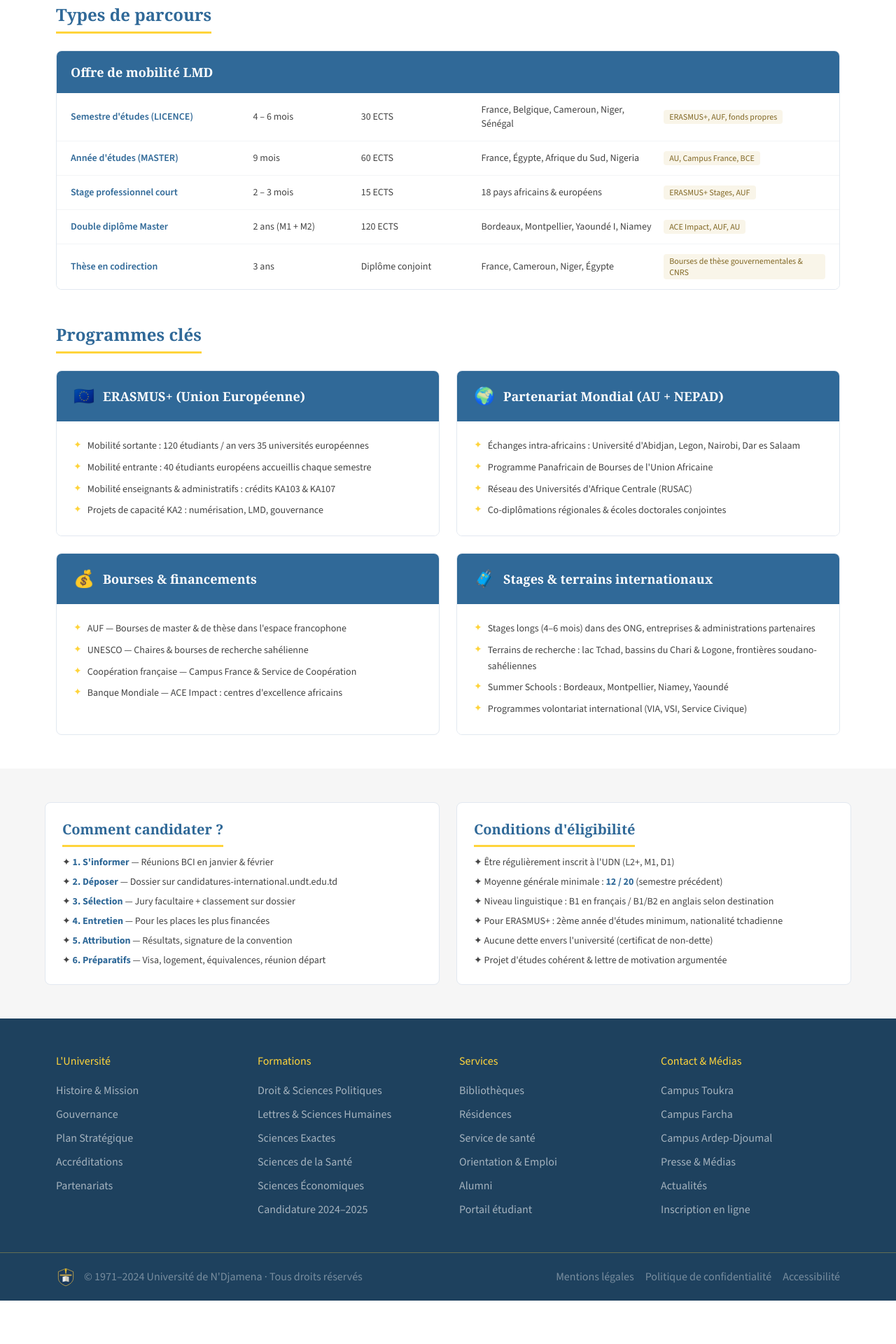
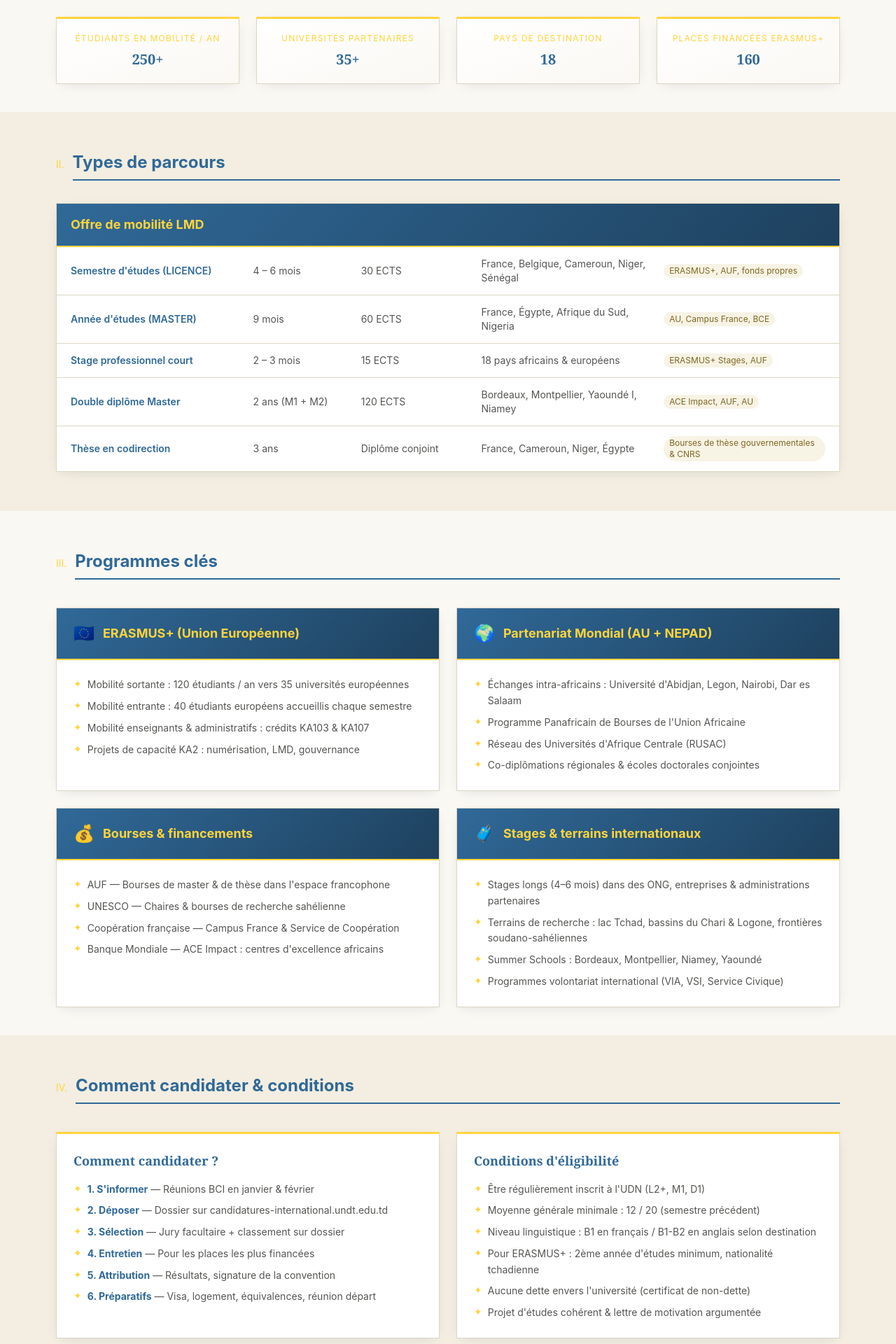
Before and after one commit to Barya696/universite-ndjamena-official-web, a React (Vite) app in the folder frontend/: page /universite/international/programmes-echange in a window 1280 px wide. Shown: the part 500-2420 px from the top of the page at 70% size. Before the commit the page ends 2358 px from the top, so only its background shows below. Built offline with nearby package versions, Linux system fonts and the light colour scheme.

Commit message:
Intertional : Programmes Echange

```diff
--- a/frontend/src/app/Components/Universites/International/ProgrammesEchange.tsx
+++ b/frontend/src/app/Components/Universites/International/ProgrammesEchange.tsx
@@ -1,7 +1,60 @@
 import { BRAND } from "../../Utils/brand";
 
 const NAVY = BRAND.navy;
+const NAVY_DEEP = BRAND.navyDeep;
 const GOLD = BRAND.gold;
+const PARCHMENT = "#FAF8F3";
+const PARCHMENT_ALT = "#F3EEE1";
+const LINE = "#DDD6C4";
+const INK_SOFT = "#565553";
+const SHADOW = "0 4px 18px -8px rgba(20,30,55,0.18)";
+// Matches the sans-serif used in the site footer / HistoireMission page.
+const FONT = "'Inter', ui-sans-serif, system-ui, -apple-system, sans-serif";
+
+const STATS = [
+  { k: "Étudiants en mobilité / an", v: "250+" },
+  { k: "Universités partenaires", v: "35+" },
+  { k: "Pays de destination", v: "18" },
+  { k: "Places financées ERASMUS+", v: "160" },
+];
+
+const PARCOURS = [
+  {
+    type: "Semestre d'études (LICENCE)",
+    duree: "4 – 6 mois",
+    credits: "30 ECTS",
+    destinations: "France, Belgique, Cameroun, Niger, Sénégal",
+    bourses: "ERASMUS+, AUF, fonds propres",
+  },
+  {
+    type: "Année d'études (MASTER)",
+    duree: "9 mois",
+    credits: "60 ECTS",
+    destinations: "France, Égypte, Afrique du Sud, Nigeria",
+    bourses: "AU, Campus France, BCE",
+  },
+  {
+    type: "Stage professionnel court",
+    duree: "2 – 3 mois",
+    credits: "15 ECTS",
+    destinations: "18 pays africains & européens",
+    bourses: "ERASMUS+ Stages, AUF",
+  },
+  {
+    type: "Double diplôme Master",
+    duree: "2 ans (M1 + M2)",
+    credits: "120 ECTS",
+    destinations: "Bordeaux, Montpellier, Yaoundé I, Niamey",
+    bourses: "ACE Impact, AUF, AU",
+  },
+  {
+    type: "Thèse en codirection",
+    duree: "3 ans",
+    credits: "Diplôme conjoint",
+    destinations: "France, Cameroun, Niger, Égypte",
+    bourses: "Bourses de thèse gouvernementales & CNRS",
+  },
+];
 
 const PROGRAMMES = [
   {
@@ -46,55 +99,47 @@ const PROGRAMMES = [
   },
 ];
 
-const PARCOURS = [
-  {
-    type: "Semestre d'études (LICENCE)",
-    duree: "4 – 6 mois",
-    credits: "30 ECTS",
-    destinations: "France, Belgique, Cameroun, Niger, Sénégal",
-    bourses: "ERASMUS+, AUF, fonds propres",
-  },
-  {
-    type: "Année d'études (MASTER)",
-    duree: "9 mois",
-    credits: "60 ECTS",
-    destinations: "France, Égypte, Afrique du Sud, Nigeria",
-    bourses: "AU, Campus France, BCE",
-  },
-  {
-    type: "Stage professionnel court",
-    duree: "2 – 3 mois",
-    credits: "15 ECTS",
-    destinations: "18 pays africains & européens",
-    bourses: "ERASMUS+ Stages, AUF",
-  },
-  {
-    type: "Double diplôme Master",
-    duree: "2 ans (M1 + M2)",
-    credits: "120 ECTS",
-    destinations: "Bordeaux, Montpellier, Yaoundé I, Niamey",
-    bourses: "ACE Impact, AUF, AU",
-  },
-  {
-    type: "Thèse en codirection",
-    duree: "3 ans",
-    credits: "Diplôme conjoint",
-    destinations: "France, Cameroun, Niger, Égypte",
-    bourses: "Bourses de thèse gouvernementales & CNRS",
-  },
+const CANDIDATER = [
+  { strong: "1. S'informer", rest: "— Réunions BCI en janvier & février" },
+  { strong: "2. Déposer", rest: "— Dossier sur candidatures-international.undt.edu.td" },
+  { strong: "3. Sélection", rest: "— Jury facultaire + classement sur dossier" },
+  { strong: "4. Entretien", rest: "— Pour les places les plus financées" },
+  { strong: "5. Attribution", rest: "— Résultats, signature de la convention" },
+  { strong: "6. Préparatifs", rest: "— Visa, logement, équivalences, réunion départ" },
 ];
+
+const ELIGIBILITE = [
+  "Être régulièrement inscrit à l'UDN (L2+, M1, D1)",
+  "Moyenne générale minimale : 12 / 20 (semestre précédent)",
+  "Niveau linguistique : B1 en français / B1-B2 en anglais selon destination",
+  "Pour ERASMUS+ : 2ème année d'études minimum, nationalité tchadienne",
+  "Aucune dette envers l'université (certificat de non-dette)",
+  "Projet d'études cohérent & lettre de motivation argumentée",
+];
+
+function SectionHeading({ roman, title }: { roman: string; title: string }) {
+  return (
+    <div className="flex items-baseline gap-3 mb-8">
+      <span className="text-sm" style={{ color: GOLD, fontFamily: FONT }}>
+        {roman}
+      </span>
+      <h2 className="text-2xl font-bold pb-2 flex-1" style={{ color: NAVY, fontFamily: FONT, borderBottom: `2px solid ${NAVY}` }}>
+        {title}
+      </h2>
+    </div>
+  );
+}
 
 export default function ProgrammesEchange() {
   return (
-    <div className="bg-white min-h-screen">
+    <div style={{ background: PARCHMENT }} className="min-h-screen">
+      {/* EN-TÊTE */}
       <section
         className="py-16 px-4 md:px-[50px]"
-        style={{
-          background: `linear-gradient(180deg, ${BRAND.navyDeep} 0%, ${NAVY} 100%)`,
-        }}
+        style={{ background: `linear-gradient(180deg, ${NAVY_DEEP} 0%, ${NAVY} 100%)` }}
       >
         <div className="max-w-6xl mx-auto">
-          <p className="uppercase tracking-[0.2em] text-xs mb-3" style={{ color: GOLD }}>
+          <p className="uppercase tracking-[0.2em] text-xs mb-3" style={{ color: GOLD, fontFamily: FONT }}>
             International
           </p>
           <h1
@@ -103,7 +148,7 @@ export default function ProgrammesEchange() {
           >
             Programmes d'échange
           </h1>
-          <p className="text-lg text-white/80 max-w-3xl leading-relaxed">
+          <p className="text-lg text-white/80 max-w-3xl leading-relaxed" style={{ fontFamily: FONT }}>
             Plus de 250 étudiants par an partent en mobilité grâce à des programmes
             financés par l'Union Européenne, l'Union Africaine, l'UNESCO et l'AUF.
             Que ce soit pour un semestre, un stage ou un double diplôme, l'UDN
@@ -112,20 +157,24 @@ export default function ProgrammesEchange() {
         </div>
       </section>
 
-      <section className="max-w-6xl mx-auto px-4 py-8">
-        <div className="grid md:grid-cols-4 gap-4 text-sm">
-          {[
-            { k: "Étudiants en mobilité / an", v: "250+" },
-            { k: "Universités partenaires", v: "35+" },
-            { k: "Pays de destination", v: "18" },
-            { k: "Places financées ERASMUS+", v: "160" },
-          ].map((s) => (
+      {/* EN BREF */}
+      <section className="max-w-6xl mx-auto px-4 pt-14 pb-4">
+        <SectionHeading roman="I." title="En bref" />
+        <div className="grid md:grid-cols-4 gap-6 pt-2">
+          {STATS.map((s) => (
             <div
               key={s.k}
-              className="p-4 rounded-lg border text-center"
-              style={{ background: "#f8fafc", borderTop: `3px solid ${GOLD}`, borderColor: "#e2e8f0" }}
+              className="text-center p-5 bg-white"
+              style={{
+                boxShadow: SHADOW,
+                border: `1px solid ${LINE}`,
+                borderTop: `3px solid ${GOLD}`,
+                backgroundImage: `linear-gradient(160deg, #ffffff 0%, ${PARCHMENT} 100%)`,
+              }}
             >
-              <p className="text-xs uppercase tracking-wider text-[#646464] mb-1">{s.k}</p>
+              <p className="text-xs uppercase tracking-wider mb-2" style={{ color: GOLD, fontFamily: FONT, letterSpacing: "0.1em" }}>
+                {s.k}
+              </p>
               <p className="text-xl font-bold" style={{ color: NAVY, fontFamily: "Georgia, serif" }}>
                 {s.v}
               </p>
@@ -134,33 +183,36 @@ export default function ProgrammesEchange() {
         </div>
       </section>
 
-      <section className="max-w-6xl mx-auto px-4 pb-12">
-        <h2
-          className="text-2xl font-bold mb-6 pb-2 inline-block"
-          style={{ color: NAVY, fontFamily: "Georgia, serif", borderBottom: `3px solid ${GOLD}` }}
+      {/* TYPES DE PARCOURS */}
+      <section className="py-14 mt-6" style={{ background: PARCHMENT_ALT }}>
+        <div className="max-w-6xl mx-auto px-4">
+          <SectionHeading roman="II." title="Types de parcours" />
+          <article className="bg-white overflow-hidden" style={{ boxShadow: SHADOW, border: `1px solid ${LINE}` }}>
+            <div
+              className="px-5 py-4"
+              style={{ background: `linear-gradient(135deg, ${NAVY} 0%, ${NAVY_DEEP} 100%)`, borderBottom: `2px solid ${GOLD}` }}
             >
-          Types de parcours
-        </h2>
-        <article className="rounded-lg border overflow-hidden" style={{ borderColor: "#e2e8f0" }}>
-          <div className="px-5 py-4" style={{ background: NAVY }}>
-            <h2 className="font-bold text-white text-lg" style={{ fontFamily: "Georgia, serif" }}>
+              <h3 className="font-bold text-lg" style={{ color: GOLD, fontFamily: FONT }}>
                 Offre de mobilité LMD
-            </h2>
+              </h3>
             </div>
-          <div className="bg-white divide-y divide-gray-100">
-            {PARCOURS.map((p) => (
+            <div>
+              {PARCOURS.map((p, i) => (
                 <div
                   key={p.type}
                   className="grid md:grid-cols-[1.4fr_0.8fr_0.9fr_1.4fr_1.3fr] gap-3 px-5 py-3.5 text-sm items-center"
+                  style={{ borderTop: i === 0 ? "none" : `1px solid ${LINE}` }}
                 >
-                <div className="font-semibold" style={{ color: NAVY }}>{p.type}</div>
-                <div className="text-[#444]">{p.duree}</div>
-                <div className="text-[#444]">{p.credits}</div>
-                <div className="text-[#444]">{p.destinations}</div>
-                <div className="text-[#444]">
+                  <div className="font-semibold" style={{ color: NAVY, fontFamily: FONT }}>
+                    {p.type}
+                  </div>
+                  <div style={{ color: INK_SOFT, fontFamily: FONT }}>{p.duree}</div>
+                  <div style={{ color: INK_SOFT, fontFamily: FONT }}>{p.credits}</div>
+                  <div style={{ color: INK_SOFT, fontFamily: FONT }}>{p.destinations}</div>
+                  <div>
                     <span
-                    className="inline-block px-2 py-0.5 rounded text-xs"
-                    style={{ background: "rgba(200,168,75,0.12)", color: "#806724" }}
+                      className="inline-block px-2 py-0.5 text-xs"
+                      style={{ background: "rgba(200,168,75,0.14)", color: "#806724", fontFamily: FONT, borderRadius: 999 }}
                     >
                       {p.bourses}
                     </span>
@@ -169,33 +221,37 @@ export default function ProgrammesEchange() {
               ))}
             </div>
           </article>
+        </div>
       </section>
 
-      <section className="max-w-6xl mx-auto px-4 pb-12">
-        <h2
-          className="text-2xl font-bold mb-6 pb-2 inline-block"
-          style={{ color: NAVY, fontFamily: "Georgia, serif", borderBottom: `3px solid ${GOLD}` }}
-        >
-          Programmes clés
-        </h2>
-        <div className="grid md:grid-cols-2 gap-6">
+      {/* PROGRAMMES CLÉS */}
+      <section className="max-w-6xl mx-auto px-4 pt-14 pb-4">
+        <SectionHeading roman="III." title="Programmes clés" />
+        <div className="grid md:grid-cols-2 gap-6 pt-2">
           {PROGRAMMES.map((p) => (
             <article
               key={p.titre}
-              className="rounded-lg border overflow-hidden"
-              style={{ borderColor: "#e2e8f0" }}
+              className="bg-white overflow-hidden"
+              style={{ boxShadow: SHADOW, border: `1px solid ${LINE}` }}
             >
-              <div className="px-6 py-5 flex items-center gap-3" style={{ background: NAVY }}>
-                <span className="text-2xl">{p.icone}</span>
-                <h3 className="font-bold text-white text-lg" style={{ fontFamily: "Georgia, serif" }}>
+              <div
+                className="px-6 py-5 flex items-center gap-3"
+                style={{ background: `linear-gradient(135deg, ${NAVY} 0%, ${NAVY_DEEP} 100%)`, borderBottom: `2px solid ${GOLD}` }}
+              >
+                <span className="text-2xl" aria-hidden>
+                  {p.icone}
+                </span>
+                <h3 className="font-bold text-lg" style={{ color: GOLD, fontFamily: FONT }}>
                   {p.titre}
                 </h3>
               </div>
-              <div className="p-6 bg-white">
-                <ul className="space-y-2 text-sm text-[#444]">
+              <div className="p-6">
+                <ul className="space-y-2 text-sm" style={{ color: INK_SOFT, fontFamily: FONT }}>
                   {p.detail.map((d) => (
                     <li key={d} className="flex gap-2">
-                      <span style={{ color: GOLD }}>✦</span>
+                      <span className="shrink-0" style={{ color: GOLD }} aria-hidden>
+                        ✦
+                      </span>
                       <span className="leading-relaxed">{d}</span>
                     </li>
                   ))}
@@ -206,45 +262,49 @@ export default function ProgrammesEchange() {
         </div>
       </section>
 
-      <section style={{ background: "#f6f6f6" }} className="py-12 px-4">
-        <div className="max-w-6xl mx-auto grid md:grid-cols-2 gap-6">
+      {/* CANDIDATER & ÉLIGIBILITÉ */}
+      <section className="py-14 mt-6" style={{ background: PARCHMENT_ALT }}>
+        <div className="max-w-6xl mx-auto px-4">
+          <SectionHeading roman="IV." title="Comment candidater & conditions" />
+          <div className="grid md:grid-cols-2 gap-6 pt-2">
             <div
-            className="rounded-lg border p-6"
-            style={{ background: "#fff", borderColor: "#e2e8f0" }}
+              className="p-6 bg-white"
+              style={{ boxShadow: SHADOW, border: `1px solid ${LINE}`, borderTop: `3px solid ${GOLD}` }}
             >
-            <h3
-              className="text-xl font-bold mb-3 pb-2 inline-block"
-              style={{ color: NAVY, fontFamily: "Georgia, serif", borderBottom: `3px solid ${GOLD}` }}
-            >
+              <h3 className="text-lg font-bold mb-4" style={{ color: NAVY, fontFamily: "Georgia, serif" }}>
                 Comment candidater ?
               </h3>
-            <ul className="space-y-2 text-sm text-[#444]">
-              <li>✦ <strong style={{color: NAVY}}>1. S'informer</strong> — Réunions BCI en janvier & février</li>
-              <li>✦ <strong style={{color: NAVY}}>2. Déposer</strong> — Dossier sur candidatures-international.undt.edu.td</li>
-              <li>✦ <strong style={{color: NAVY}}>3. Sélection</strong> — Jury facultaire + classement sur dossier</li>
-              <li>✦ <strong style={{color: NAVY}}>4. Entretien</strong> — Pour les places les plus financées</li>
-              <li>✦ <strong style={{color: NAVY}}>5. Attribution</strong> — Résultats, signature de la convention</li>
-              <li>✦ <strong style={{color: NAVY}}>6. Préparatifs</strong> — Visa, logement, équivalences, réunion départ</li>
+              <ul className="space-y-2 text-sm" style={{ color: INK_SOFT, fontFamily: FONT }}>
+                {CANDIDATER.map((c) => (
+                  <li key={c.strong} className="flex gap-2">
+                    <span className="shrink-0" style={{ color: GOLD }} aria-hidden>
+                      ✦
+                    </span>
+                    <span className="leading-relaxed">
+                      <strong style={{ color: NAVY }}>{c.strong}</strong> {c.rest}
+                    </span>
+                  </li>
+                ))}
               </ul>
             </div>
             <div
-            className="rounded-lg border p-6"
-            style={{ background: "#fff", borderColor: "#e2e8f0" }}
+              className="p-6 bg-white"
+              style={{ boxShadow: SHADOW, border: `1px solid ${LINE}`, borderTop: `3px solid ${GOLD}` }}
             >
-            <h3
-              className="text-xl font-bold mb-3 pb-2 inline-block"
-              style={{ color: NAVY, fontFamily: "Georgia, serif", borderBottom: `3px solid ${GOLD}` }}
-            >
+              <h3 className="text-lg font-bold mb-4" style={{ color: NAVY, fontFamily: "Georgia, serif" }}>
                 Conditions d'éligibilité
               </h3>
-            <ul className="space-y-2 text-sm text-[#444]">
-              <li>✦ Être régulièrement inscrit à l'UDN (L2+, M1, D1)</li>
-              <li>✦ Moyenne générale minimale : <strong style={{color: NAVY}}>12 / 20</strong> (semestre précédent)</li>
-              <li>✦ Niveau linguistique : B1 en français / B1/B2 en anglais selon destination</li>
-              <li>✦ Pour ERASMUS+ : 2ème année d'études minimum, nationalité tchadienne</li>
-              <li>✦ Aucune dette envers l'université (certificat de non-dette)</li>
-              <li>✦ Projet d'études cohérent & lettre de motivation argumentée</li>
+              <ul className="space-y-2 text-sm" style={{ color: INK_SOFT, fontFamily: FONT }}>
+                {ELIGIBILITE.map((e) => (
+                  <li key={e} className="flex gap-2">
+                    <span className="shrink-0" style={{ color: GOLD }} aria-hidden>
+                      ✦
+                    </span>
+                    <span className="leading-relaxed">{e}</span>
+                  </li>
+                ))}
               </ul>
+            </div>
           </div>
         </div>
       </section>
```
Lines whose indentation alone changed are shown as unchanged.
